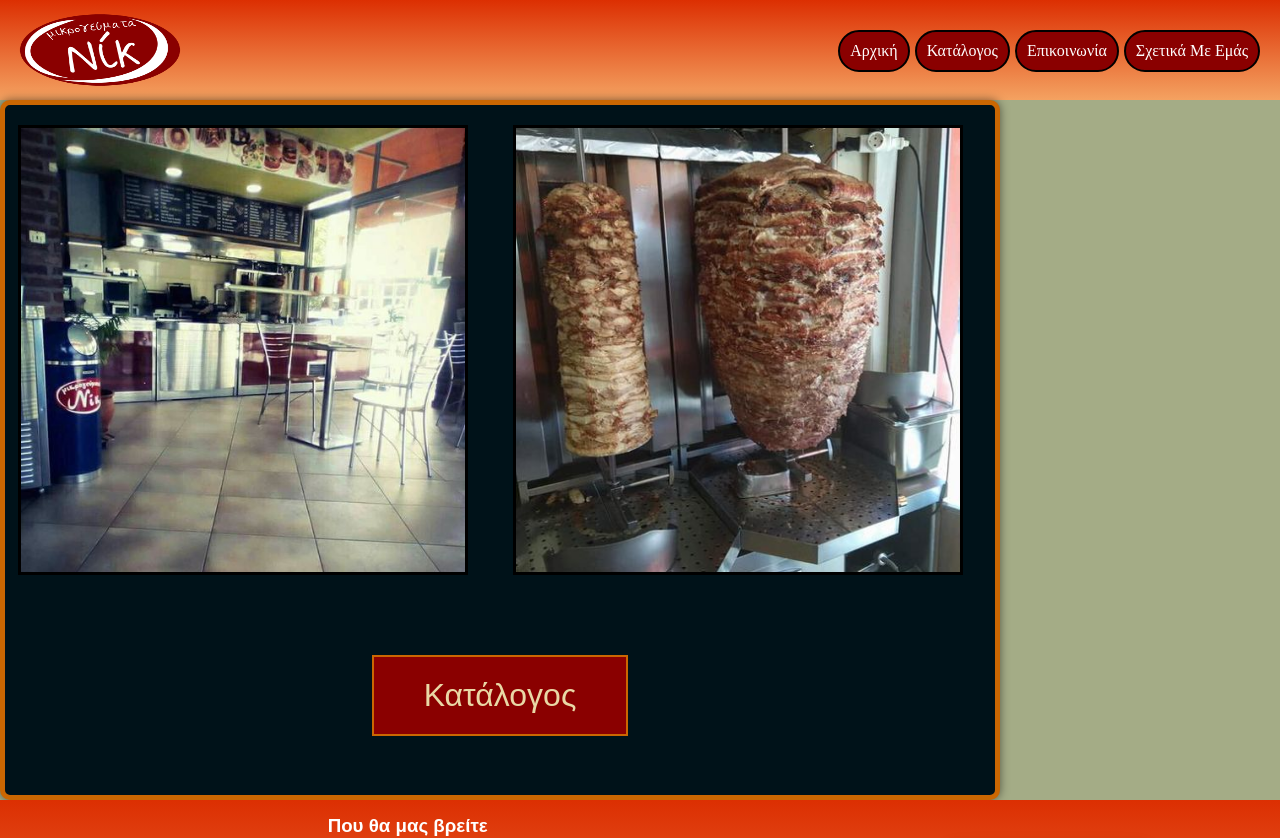
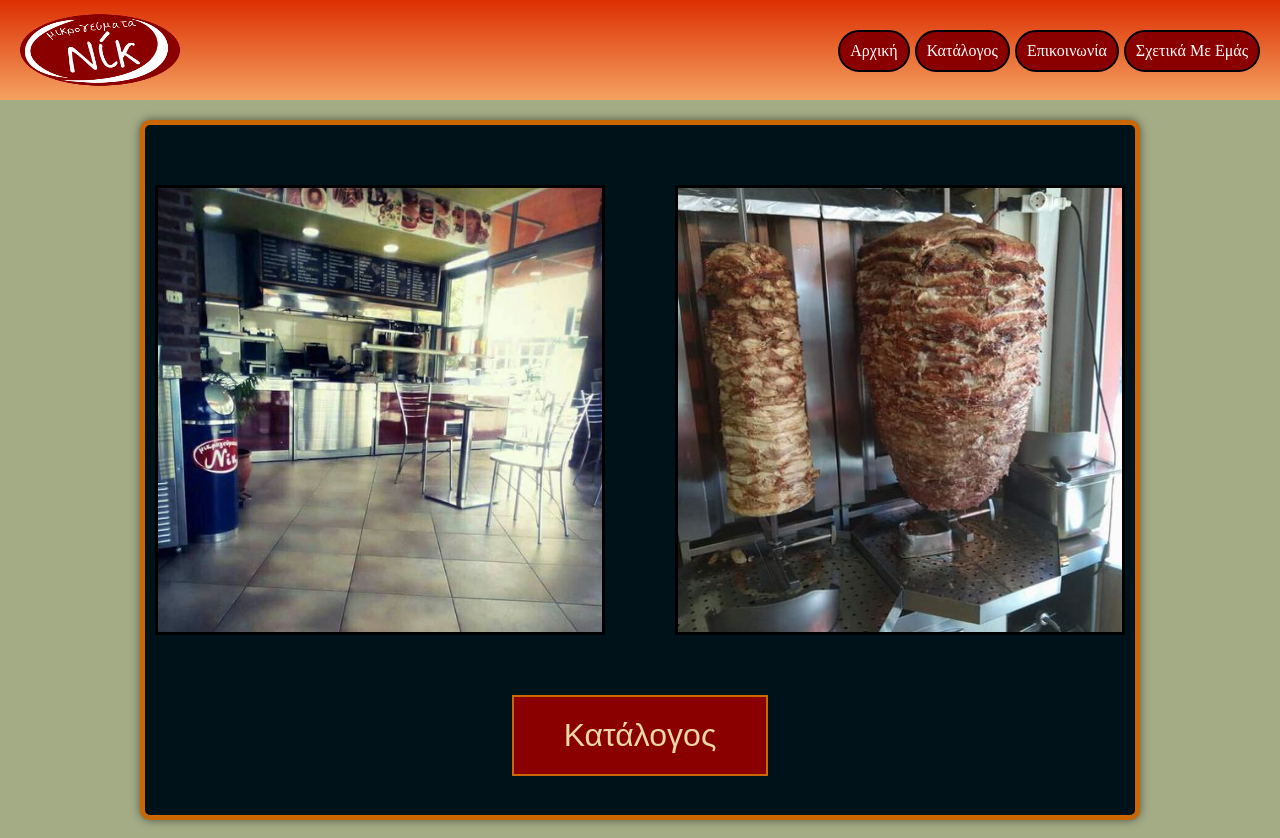
Before and after one commit to webspider02/mikrogeumata_nik, a React (Create React App) app: page /#/ in a window 1280 px wide. Shown: the top 838 px of the page. Built offline with nearby package versions, Linux system fonts and the light colour scheme.

Commit message:
feat: css rework

```diff
--- a/src/App.css
+++ b/src/App.css
@@ -8,31 +8,39 @@
   box-sizing: border-box;
   margin: 0;
   padding: 0;
-  outline: none;
-  text-decoration: none;
 }
 
 body {
-  background-color: var(--bg-color)
-}
-
-div#root {
-  position: relative;
+  background-color: var(--bg-color);
   min-height: 100vh;
 }
 
-.app-container {
+/* Το βασικό container */
+div#root > .app-container {
   display: flex;
   flex-direction: column;
-  justify-content: center;
-  align-items: center;
-  min-height: 100vh;
+  min-height: 100vh; /* Υποχρεωτικό για να ξέρει το footer πού είναι ο πάτος */
 }
 
-.content {
-  flex: 1;
+/* Το main tag (Routes) */
+div#root > .app-container > main.content {
+  flex: 1; /* Αυτό σπρώχνει το Footer κάτω */
+  display: flex;
+  justify-content: center; /* Κεντράρει οριζόντια το περιεχόμενο */
+  align-items: center;     /* Κεντράρει κάθετα το περιεχόμενο */
+  width: 100%;
+  align-self: center;
+}
+
+/* Το Footer */
+div#root > .app-container > div.footer {
+  width: 100%;
+  margin-top: auto; /* Δικλείδα ασφαλείας για το sticky footer */
 }
 
 @import './styles/Header.css';
 @import './styles/Footer.css';
 @import './styles/Home.css';
+@import './styles/Menu.css';
+@import './styles/Contact.css';
+@import './styles/About.css';
--- a/src/components/Home.js
+++ b/src/components/Home.js
@@ -1,3 +1,27 @@
+// import React from 'react';
+// import { Link } from 'react-router-dom';
+// import '../styles/Home.css';
+
+// export default function Home() {
+//     return (
+//         <div className="page-container">
+//             <div className="home">
+//                 <div className="img-cards">
+//                     <img src={process.env.PUBLIC_URL + '/images/magazi.jpg'} alt="magazi.png" />
+//                 </div>
+//                 <div className="img-cards">
+//                     <img src={process.env.PUBLIC_URL + '/images/gyros.jpg'} alt="mikrogeumata.png" />
+//                 </div>
+//                 <div id="home-button">
+//                     <Link to="/menu">
+//                         <button>Κατάλογος</button>
+//                     </Link>
+//                 </div>
+//             </div>
+//         </div>
+//     )
+// }
+
 import React from 'react';
 import { Link } from 'react-router-dom';
 import '../styles/Home.css';
@@ -6,18 +30,30 @@ export default function Home() {
     return (
         <div className="page-container">
             <div className="home">
-                <div className="img-cards">
-                    <img src={process.env.PUBLIC_URL + '/images/magazi.jpg'} alt="magazi.png" />
+
+                <div className="images-wrapper">
+                    <div className="img-cards">
+                        <img
+                            src={process.env.PUBLIC_URL + '/images/magazi.jpg'}
+                            alt="Μαγαζί"
+                        />
+                    </div>
+
+                    <div className="img-cards">
+                        <img
+                            src={process.env.PUBLIC_URL + '/images/gyros.jpg'}
+                            alt="Γύρος"
+                        />
+                    </div>
                 </div>
-                <div className="img-cards">
-                    <img src={process.env.PUBLIC_URL + '/images/gyros.jpg'} alt="mikrogeumata.png" />
-                </div>
+
                 <div id="home-button">
                     <Link to="/menu">
                         <button>Κατάλογος</button>
                     </Link>
                 </div>
+
             </div>
         </div>
-    )
+    );
 }
--- a/src/styles/About.css
+++ b/src/styles/About.css
@@ -1,3 +1,31 @@
+div#root > .app-container {
+  display: flex;
+  flex-direction: column;
+  justify-content: center;
+  align-items: center;
+  min-height: 100vh;
+  width: 100vw;
+}
+
+div#root > .app-container > main.content {
+  flex: 1;
+  display: flex;
+  align-self: center;
+  justify-content: center;
+  align-items: center;
+  width: 100%;
+  margin: 20px;
+}
+
+div#root > div.app-container > .content > div.page-container {
+  flex: 1;
+  display: flex;
+  align-self: center;
+  justify-content: center;
+  align-items: center;
+  width: 100%;
+}
+
 div#root > div.app-container > .content > div.page-container > div.about {
     padding: 10px;
     width: 100%;
@@ -7,4 +35,5 @@ div#root > div.app-container > .content > div.page-container > div.about {
     border-radius: 10px;
     box-shadow: 0 0 10px 0 rgba(0, 0, 0, 0.5);
     color: var(--text-color);
+    margin: 2x;
 }
--- a/src/styles/Contact.css
+++ b/src/styles/Contact.css
@@ -1,8 +1,33 @@
+div#root > .app-container {
+  display: flex;
+  flex-direction: column;
+  justify-content: center;
+  align-items: center;
+  min-height: 100vh;
+}
 
+div#root > .app-container > main.content {
+  flex: 1;
+  display: flex;
+  align-self: center;
+  justify-content: center;
+  align-items: center;
+  width: 30%;
+  margin: 20px;
+}
+
+div#root > div.app-container > .content > div.page-container {
+  flex: 1;
+  display: flex;
+  align-self: center;
+  justify-content: center;
+  align-items: center;
+  width: 100%;
+}
 
 div#root > div.app-container > .content  > div.page-container > div.contact {
     padding: 10px;
-    width: 300px;
+    width: 100%;
     height: 180px;
     background: var(--page-bg-color);
     border: 5px solid var(--border-color);
--- a/src/styles/Home.css
+++ b/src/styles/Home.css
@@ -1,52 +1,79 @@
-div#root > div.app-container > .content  > div.page-container > div.home {
+
+
+.page-container {
+    display: flex;
+    justify-content: center;
+    align-items: center;
+}
+
+.home {
     box-sizing: border-box;
     width: 1000px;
-    height: 700px;
+    min-height: 700px;
     background: var(--page-bg-color);
     border: 5px solid var(--border-color);
     border-radius: 10px;
-    box-shadow: 0 0 10px 0 rgba(0, 0, 0, 0.5);
+    box-shadow: 0 0 10px rgba(0, 0, 0, 0.5);
     color: var(--text-color);
+
     display: flex;
-    flex-direction: row;
-    flex-wrap: wrap;
-    justify-content: space-around;
+    flex-direction: column;
+    align-items: center;
+    justify-content: center;
 }
 
-div#root > div.app-container > .content  > div.page-container > div.home > div.img-cards {
-    margin: 20px 20px 20px 0;
+.images-wrapper {
+    display: flex;
+    justify-content: center;
+    gap: 30px;
+    margin-bottom: 40px;
+}
+
+.img-cards {
     width: 450px;
     height: 450px;
     border: 3px solid black;
+    margin: 20px;
 }
 
-div#root > div.app-container > .content  > div.page-container > div.home > div.img-cards > img {
+.img-cards img {
     width: 100%;
     height: 100%;
     object-fit: cover;
 }
 
-div#root > div.app-container > .content  > div.page-container > div.home > div#home-button > a > button {
-    margin: 10px;
-    padding: 20px 50px 20px 50px;
+#home-button button {
+    padding: 20px 50px;
+    font-size: 32px;
+    cursor: pointer;
+
     border: 2px solid var(--border-color);
     background-color: var(--nav-buttons-bg);
     color: var(--text-color);
-    font-size: 32px;
-    cursor: pointer;
 }
 
-div#root > div.app-container > .content  > div.page-container > div.home > div#home-button > a > button:hover {
+#home-button button:hover {
     background-color: var(--text-color);
     color: var(--nav-buttons-bg);
-    transition: 0.5s;
+    transition: 0.4s;
 }
 
 @media screen and (max-width: 1000px) {
-    div#root > div.app-container > .content  > div.page-container > div.home {
+    .home {
         width: 100%;
-        height: 100%;
+    }
+
+    .images-wrapper {
         flex-direction: column;
         align-items: center;
     }
+
+    .img-cards {
+        width: 90%;
+        height: auto;
+    }
+
+    .img-cards img {
+        height: auto;
+    }
 }
--- a/src/styles/Menu.css
+++ b/src/styles/Menu.css
@@ -1,3 +1,21 @@
+div#root > .app-container {
+  display: flex;
+  flex-direction: column;
+  justify-content: center;
+  align-items: center;
+  min-height: 100vh;
+}
+
+div#root > .app-container > main.content {
+  flex: 1;
+  display: flex;
+  align-self: center;
+  justify-content: center;
+  align-items: center;
+  width: 100%;
+  margin: 20px;
+}
+
 div#root > div.app-container > .content  > div.page-container > div.menu {
     padding: 0px;
     width: 100%;
```
